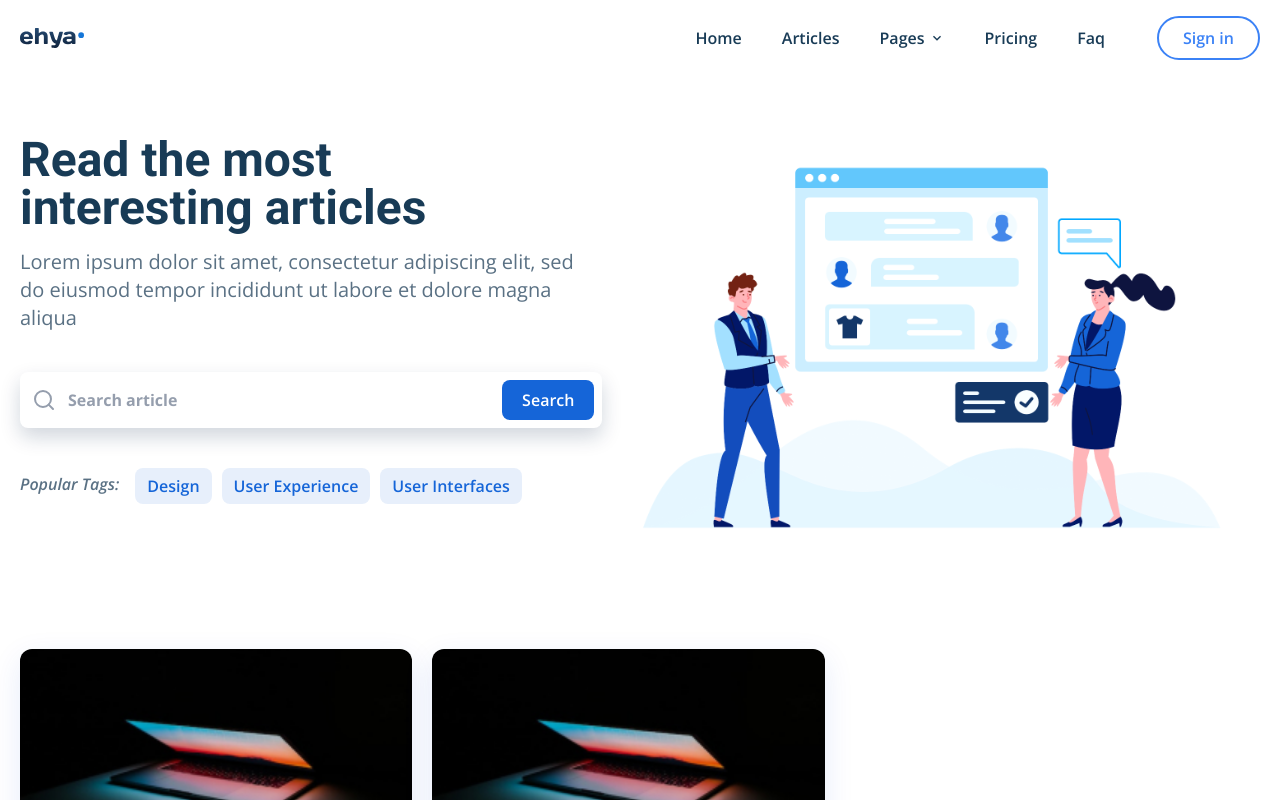
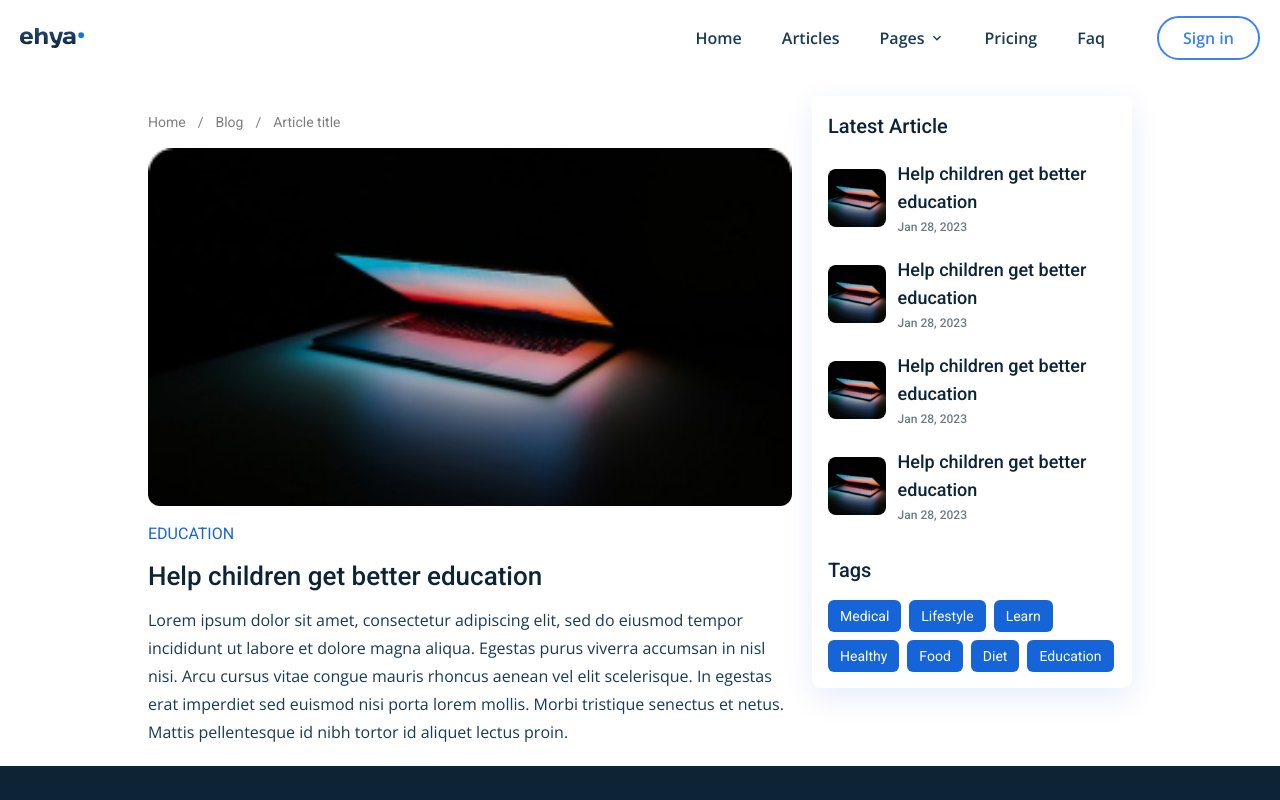
Before and after one commit to AL-Sayed1/blog-project, a React (Create React App) app: page /blog/1 in a window 1280 px wide. Shown: the top 800 px of the page. Built offline with nearby package versions, Linux system fonts and the light colour scheme.

Commit message:
9 - Article Detail Page

```diff
--- a/package.json
+++ b/package.json
@@ -9,6 +9,7 @@
     "react": "^18.2.0",
     "react-dom": "^18.2.0",
     "react-icons": "^5.0.1",
+    "react-router-dom": "^6.22.3",
     "react-scripts": "5.0.1",
     "web-vitals": "^2.1.4"
   },
--- a/src/App.js
+++ b/src/App.js
@@ -1,10 +1,16 @@
+import { Routes, Route } from "react-router-dom";
+
 import "./App.css";
+import ArticleDetailPage from "./pages/articleDetail/ArticleDetailPage";
 import HomePage from "./pages/home/HomePage";
 
 function App() {
   return (
     <div className="App font-opensans">
-      <HomePage />
+      <Routes>
+        <Route index path="/" element={<HomePage />} />
+        <Route path="/blog/:id" element={<ArticleDetailPage />} />
+      </Routes>
     </div>
   );
 }
--- /dev/null
+++ b/src/components/BreadCrumbs.jsx
@@ -0,0 +1,17 @@
+import React from "react";
+import { Link } from "react-router-dom";
+
+const BreadCrumbs = ({ data }) => {
+  return (
+    <div className="flex items-center py-4 overflow-x-auto whitespace-nowrap">
+      {data.map((item, index) => (
+        <div className="text-black opacity-50 text-xs font-roboto md:text-sm">
+          <Link to={item.link}>{item.name}</Link>
+          {index !== data.length - 1 && <span className="px-3">/</span>}
+        </div>
+      ))}
+    </div>
+  );
+};
+
+export default BreadCrumbs;
--- /dev/null
+++ b/src/pages/articleDetail/ArticleDetailPage.jsx
@@ -0,0 +1,94 @@
+import React from "react";
+import { Link } from "react-router-dom";
+import BreadCrumbs from "../../components/BreadCrumbs";
+import MainLayout from "../../components/MainLayout";
+import { images } from "../../constants";
+import SuggestedPosts from "./container/SuggestedPosts";
+
+const breadCrumbsData = [
+  { name: "Home", link: "/" },
+  { name: "Blog", link: "/blog" },
+  { name: "Article title", link: "/blog/1" },
+];
+
+const postsData = [
+  {
+    _id: "1",
+    image: images.Post1Image,
+    title: "Help children get better education",
+    createdAt: "2023-01-28T15:35:53.607+0000",
+  },
+  {
+    _id: "2",
+    image: images.Post1Image,
+    title: "Help children get better education",
+    createdAt: "2023-01-28T15:35:53.607+0000",
+  },
+  {
+    _id: "3",
+    image: images.Post1Image,
+    title: "Help children get better education",
+    createdAt: "2023-01-28T15:35:53.607+0000",
+  },
+  {
+    _id: "4",
+    image: images.Post1Image,
+    title: "Help children get better education",
+    createdAt: "2023-01-28T15:35:53.607+0000",
+  },
+];
+
+const tagsData = [
+  "Medical",
+  "Lifestyle",
+  "Learn",
+  "Healthy",
+  "Food",
+  "Diet",
+  "Education",
+];
+
+const ArticleDetailPage = () => {
+  return (
+    <MainLayout>
+      <section className="container mx-auto max-w-5xl flex flex-col px-5 py-5 lg:flex-row lg:gap-x-5 lg:items-start">
+        <article className="flex-1">
+          <BreadCrumbs data={breadCrumbsData} />
+          <img
+            className="rounded-xl w-full"
+            src={images.Post1Image}
+            alt="laptop"
+          />
+          <Link
+            to="/blog?category=selectedCategory"
+            className="text-primary text-sm font-roboto inline-block mt-4 md:text-base"
+          >
+            EDUCATION
+          </Link>
+          <h1 className="text-xl font-medium font-roboto mt-4 text-dark-hard md:text-[26px]">
+            Help children get better education
+          </h1>
+          <div className="mt-4 text-dark-soft">
+            <p className="leading-7">
+              Lorem ipsum dolor sit amet, consectetur adipiscing elit, sed do
+              eiusmod tempor incididunt ut labore et dolore magna aliqua.
+              Egestas purus viverra accumsan in nisl nisi. Arcu cursus vitae
+              congue mauris rhoncus aenean vel elit scelerisque. In egestas erat
+              imperdiet sed euismod nisi porta lorem mollis. Morbi tristique
+              senectus et netus. Mattis pellentesque id nibh tortor id aliquet
+              lectus proin.
+            </p>
+          </div>
+        </article>
+        <SuggestedPosts
+          header="Latest Article"
+          posts={postsData}
+          tags={tagsData}
+          className="mt-8 lg:mt-0 lg:max-w-xs"
+        />
+      </section>
+    </MainLayout>
+  );
+};
+
+export default ArticleDetailPage;
--- /dev/null
+++ b/src/pages/articleDetail/container/SuggestedPosts.jsx
@@ -0,0 +1,55 @@
+import React from "react";
+import { Link } from "react-router-dom";
+
+const SuggestedPosts = ({ className, header, posts = [], tags }) => {
+  return (
+    <div
+      className={`w-full shadow-[rgba(7,_65,_210,_0.1)_0px_9px_30px] rounded-lg p-4 ${className}`}
+    >
+      <h2 className="font-roboto font-medium text-dark-hard md:text-xl">
+        {header}
+      </h2>
+      <div className="grid gap-y-5 mt-5 md:grid-cols-2 md:gap-x-5 lg:grid-cols-1">
+        {posts.map((item) => (
+          <div
+            key={item._id}
+            className="flex space-x-3 flex-nowrap items-center"
+          >
+            <img
+              className="aspect-square object-cover rounded-lg w-1/5"
+              src={item.image}
+              alt="laptop"
+            />
+            <div className="text-sm font-roboto text-dark-hard font-medium">
+              <h3 className="text-sm font-roboto text-dark-hard font-medium md:text-base lg:text-lg">
+                {item.title}
+              </h3>
+              <span className="text-xs opacity-60">
+                {new Date(item.createdAt).toLocaleDateString("en-US", {
+                  day: "numeric",
+                  month: "short",
+                  year: "numeric",
+                })}
+              </span>
+            </div>
+          </div>
+        ))}
+      </div>
+      <h2 className="font-roboto font-medium text-dark-hard mt-8 md:text-xl">
+        Tags
+      </h2>
+      <div className="flex flex-wrap gap-x-2 gap-y-2 mt-4">
+        {tags.map((item) => (
+          <Link
+            to="/"
+            className="inline-block rounded-md px-3 py-1.5 bg-primary font-roboto text-xs text-white md:text-sm"
+          >
+            {item}
+          </Link>
+        ))}
+      </div>
+    </div>
+  );
+};
+
+export default SuggestedPosts;
```
Also changed, not shown: src/index.js (+8 -11 lines), 1 other file (tests, documents, lock files or other folders).
